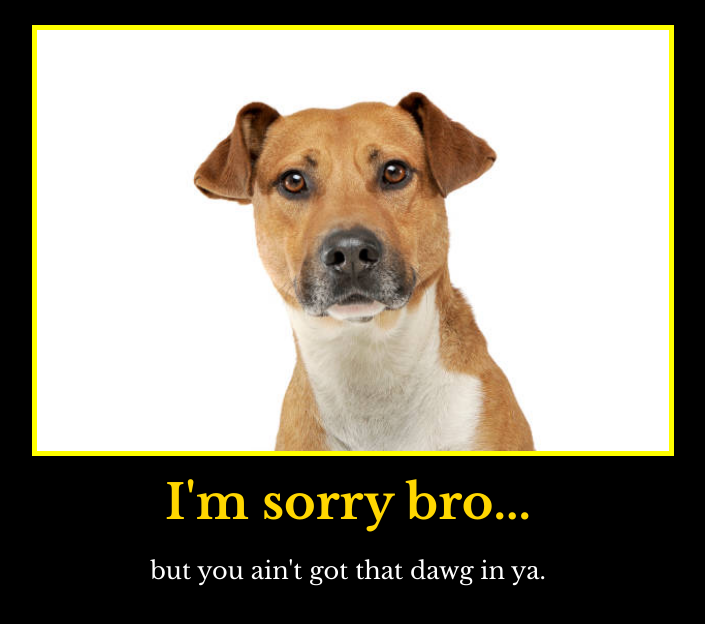
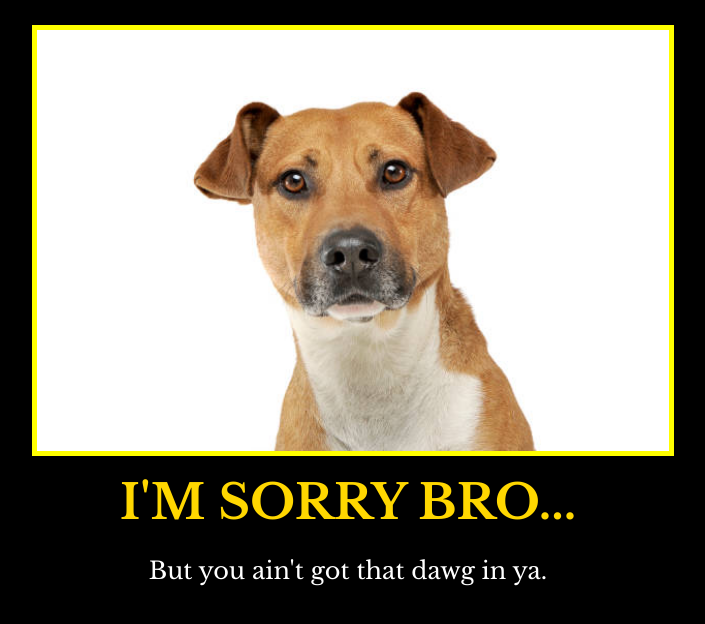
Before and after one commit to 1yoob/Meme, a plain HTML site: page index.html in a window 1280 px wide. Shown: the whole page, without its empty margins (292-997 px from the left). Drawn offline with nearby package versions, Linux system fonts and the light colour scheme; a web font is replaced by a local one.

Commit message:
Update index.html

```diff
--- a/index.html
+++ b/index.html
@@ -11,8 +11,8 @@
 <body>
   <div>
     <img src="./assets/images/dog.jpg" alt="dog image">
-    <h1>I'm sorry bro...</h1>
-    <p>but you ain't got that dawg in ya.</p>
+    <h1>I'M SORRY BRO...</h1>
+    <p>But you ain't got that dawg in ya.</p>
   </div>
 </body>
 </html>
```
